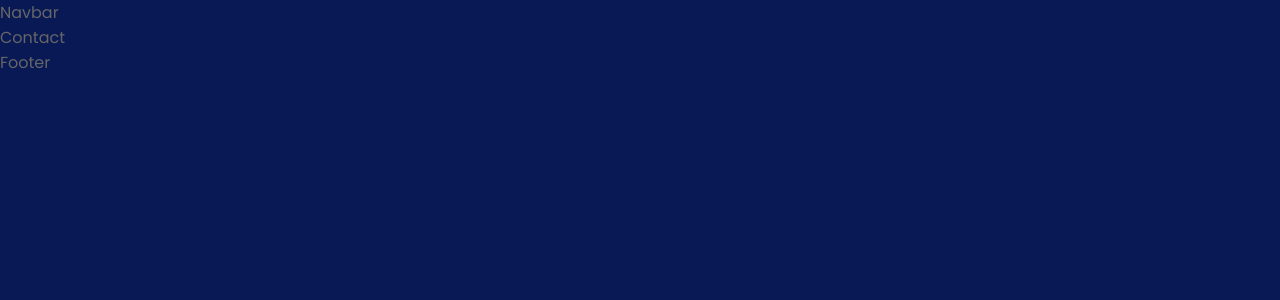
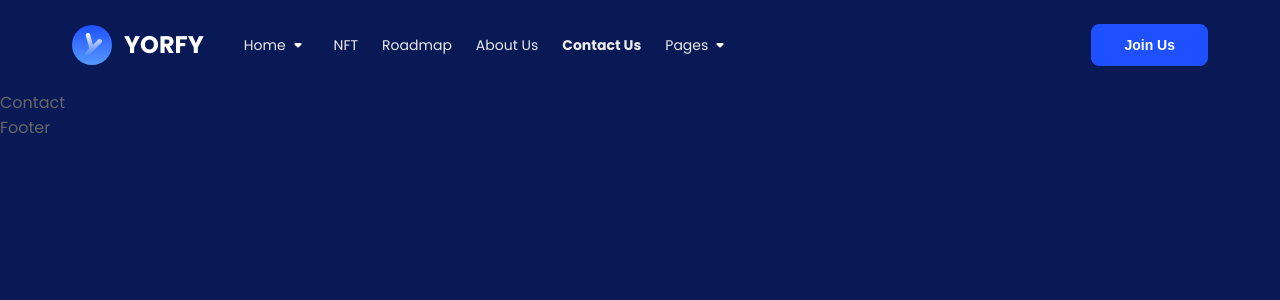
Before and after one commit to sayaliakbar/nft-portfolio-ui, a React (Vite) app: page /contactus in a window 1280 px wide. Shown: the top 300 px of the page. Built offline with nearby package versions, Linux system fonts and the light colour scheme.

Commit message:
Implement Navbar component with logo, navigation links, and button integration

```diff
--- a/src/components/Navbar/Navbar.jsx
+++ b/src/components/Navbar/Navbar.jsx
@@ -1,9 +1,86 @@
 import React from "react";
 
 import "./navbar.css";
+import logo from "../../assets/logo.svg";
+import arrowDropDown from "../../assets/arrow_drop_down.svg";
+import menu from "../../assets/menu.svg";
+import Button from "../Button/Button.jsx";
+import { useLocation } from "react-router-dom";
 
 const Navbar = () => {
-  return <div>Navbar</div>;
+  const location = useLocation();
+  const currentPath = location.pathname;
+
+  console.log(currentPath);
+
+  return (
+    <div className="yorfy__navbar">
+      <div className="yorfy__navbar-links">
+        <div className="yorfy__navbar-links_logo">
+          <a href="/">
+            <img src={logo} alt="Logo" />
+            <h5>YORFY</h5>
+          </a>
+        </div>
+        <div className="yorfy__navbar-links_container ">
+          <p
+            className={`paragraph-caption ${
+              currentPath === "/" ? "link-medium link-bold" : ""
+            }`}
+          >
+            <a href="/">Home</a>
+            <img src={arrowDropDown} alt="arrow drop down" />
+          </p>
+          <p
+            className={`paragraph-caption ${
+              currentPath === "/nft" ? "link-medium link-bold" : ""
+            }`}
+          >
+            <a href="/nft">NFT</a>
+          </p>
+          <p
+            className={`paragraph-caption ${
+              currentPath === "/roadmap" ? "link-medium link-bold" : ""
+            }`}
+          >
+            <a href="/roadmap">Roadmap</a>
+          </p>
+          <p
+            className={`paragraph-caption ${
+              currentPath === "/aboutus" ? "link-medium link-bold" : ""
+            }`}
+          >
+            <a href="/aboutus">About Us</a>
+          </p>
+          <p
+            className={`paragraph-caption ${
+              currentPath === "/contactus" ? "link-medium link-bold" : ""
+            }`}
+          >
+            <a href="/contactus">Contact Us</a>
+          </p>
+          <p
+            className={`paragraph-caption ${
+              currentPath === "/pages" ? "link-medium link-bold" : ""
+            }`}
+          >
+            <a href="/pages">Pages</a>
+            <img src={arrowDropDown} alt="Arrow Drop Down" />
+          </p>
+        </div>
+      </div>
+      <div className="yorfy__navbar-button">
+        <img src={menu} alt="Menu" />
+        <Button
+          text="Join Us"
+          disabled={false}
+          size="medium"
+          onClick={() => console.log("clicked")}
+          type="primary"
+        />
+      </div>
+    </div>
+  );
 };
 
 export default Navbar;
```
